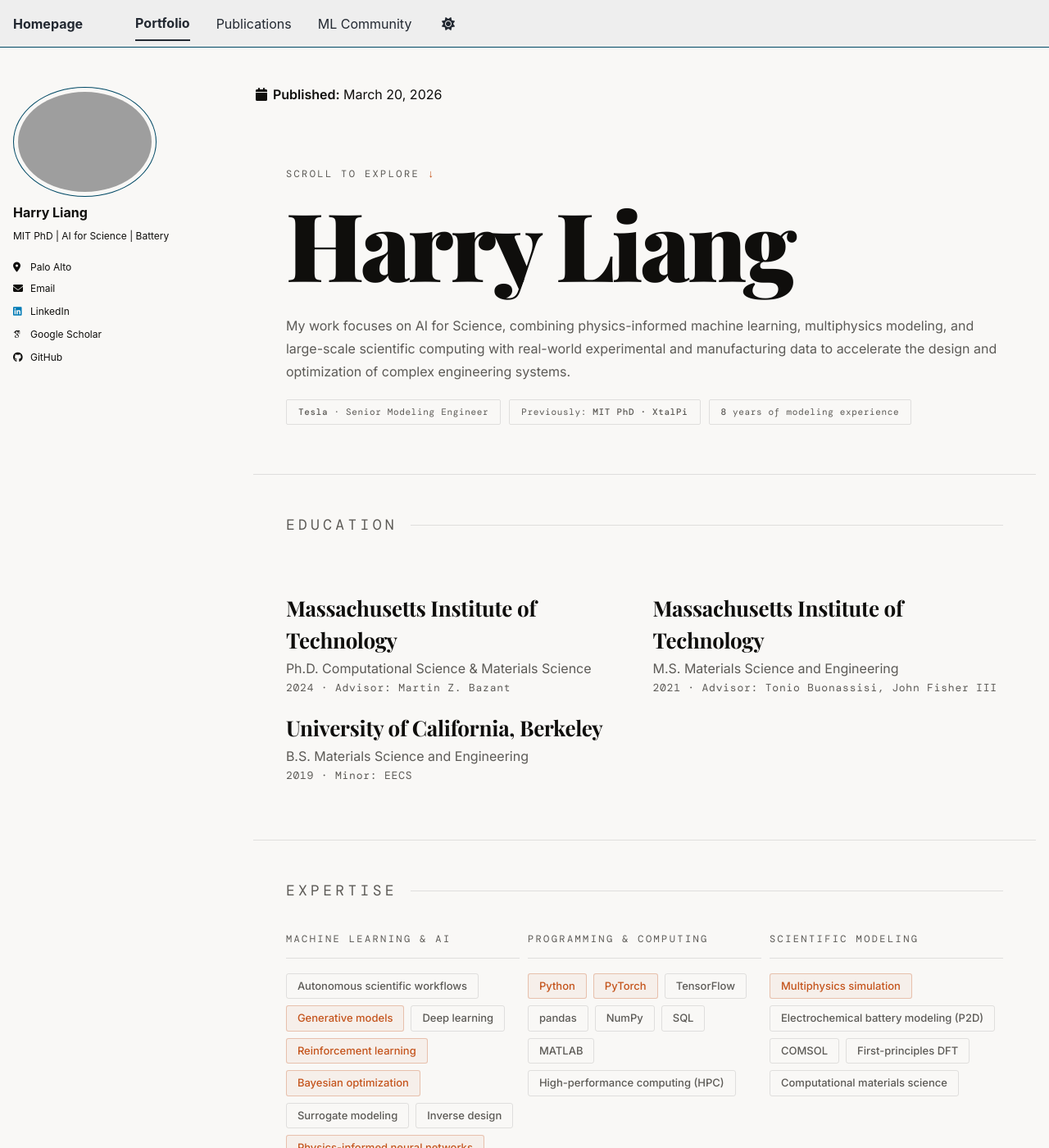
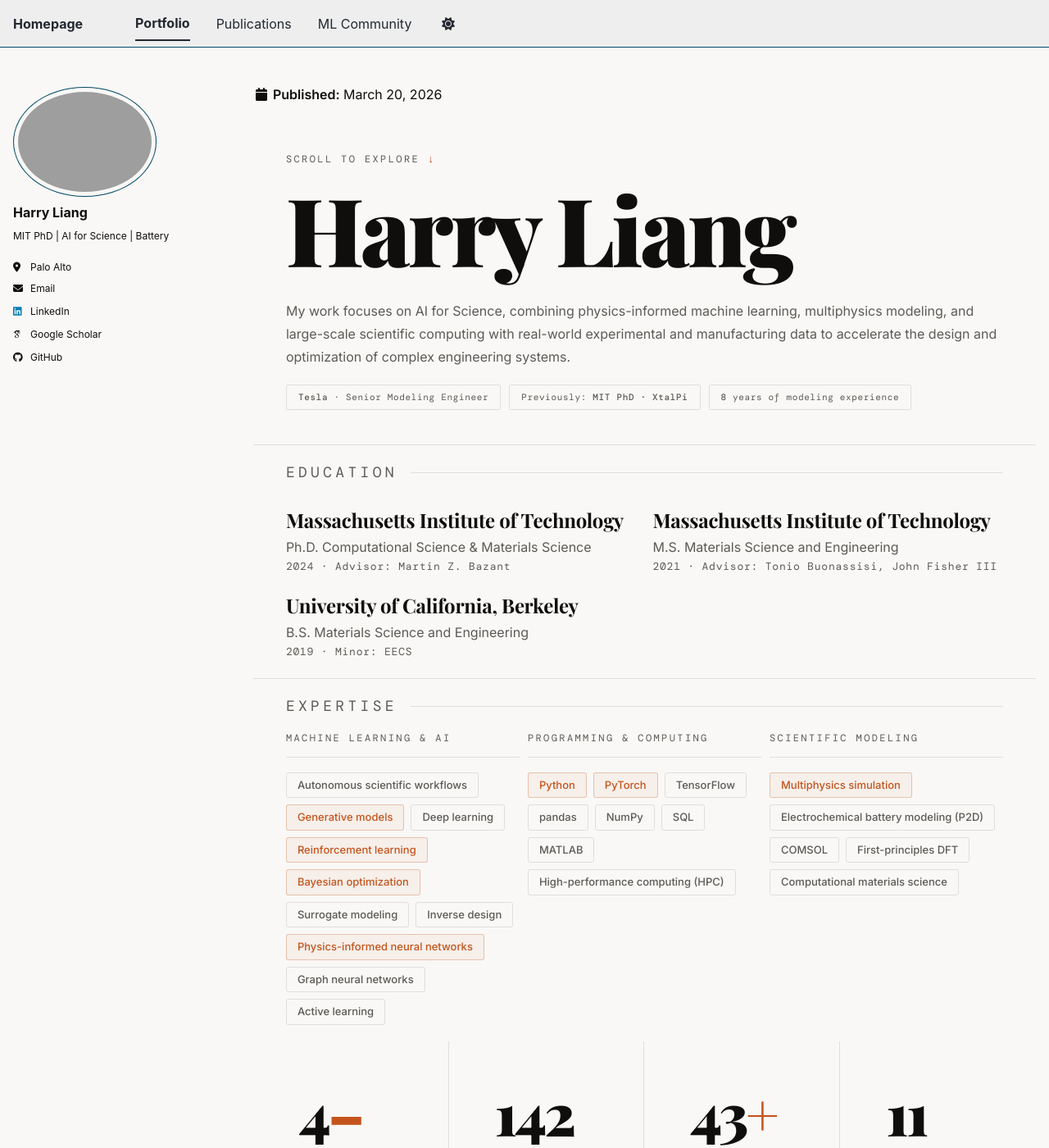
Before and after one commit to HarryQL/HarryQL.github.io, a Jekyll site: the page built from _portfolio/index.html, in a window 1280 px wide and 1400 px high. Shown: the whole window at 82% size. Built offline with Jekyll 4.4.1, drawn with Linux system fonts in a browser that asks for light colours; some web fonts are replaced; a script bundle is joined from its source files by our own code; library files that are not in the unit come from our copies; some of the changed text lies outside the part shown.

Commit message:
Update index.html

```diff
--- a/_portfolio/index.html
+++ b/_portfolio/index.html
@@ -66,7 +66,7 @@
       display: flex;
       flex-direction: column;
       justify-content: flex-start;
-      padding: 50px 40px 40px;
+      padding: 32px 40px 40px;
       position: relative;
     }
     .hero-eyebrow {
@@ -142,13 +142,13 @@
       max-width: none;
       width: 100%;
       margin: 0;
-      padding: 48px 40px;
+      padding: 20px 40px;
     }
-    .section-divider { border-top: 1px solid var(--line); margin-top: 20px;}
+    .section-divider { border-top: 1px solid var(--line); margin-top: 2px;}
     .section-label {
       font-family: 'DM Mono', monospace;
       font-size: 18px; letter-spacing: 0.24em; text-transform: uppercase;
-      color: var(--text-2); margin-bottom: 36px;
+      color: var(--text-2); margin-bottom: 16px;
       display: flex; align-items: center; gap: 16px;
     }
     .section-label::after { content: ''; flex: 1; height: 1px; background: var(--line); }
@@ -211,8 +211,8 @@
     .skill-tag.key { border-color: rgba(196,84,28,0.30); color: var(--accent); background: rgba(196,84,28,0.05); }
 
     /* ── EDUCATION ── */
-    .edu-row { display: grid; grid-template-columns: 1fr 1fr; gap: 20px; margin-top: 20px; padding-top: 32px;}
-    .edu-school { font-family: 'Playfair Display', serif; font-weight: 700; font-size: 26px; letter-spacing: -0.01em; color: var(--text); margin-bottom: 3px; }
+    .edu-row { display: grid; grid-template-columns: 1fr 1fr; gap: 20px; margin-top: 10px; padding-top: 10px;}
+    .edu-school { font-family: 'Playfair Display', serif; font-weight: 700; font-size: 24px; letter-spacing: -0.01em; color: var(--text); margin-bottom: 3px; }
     .edu-degree { font-size: 16px; color: var(--text-2); margin-bottom: 2px; }
     .edu-meta { font-family: 'DM Mono', monospace; font-size: 13px; letter-spacing: 0.06em; color: var(--text-2); }
 
@@ -574,24 +574,6 @@
     </div>
 
 
-    <!-- CONTACT -->
-    <section class="contact-section" id="contact">
-      <div class="contact-eyebrow">Get in touch</div>
-      <h2 class="contact-heading reveal">
-        Let's build<br><em>something.</em>
-      </h2>
-      <div class="contact-btns">
-        <a href="mailto:liangqiaohao@gmail.com" class="contact-btn primary">Send a message</a>
-        <a href="https://linkedin.com/in/harliang" class="contact-btn secondary" target="_blank" rel="noopener">LinkedIn</a>
-        <a href="https://github.com/harliang" class="contact-btn secondary" target="_blank" rel="noopener">GitHub</a>
-      </div>
-    </section>
-
-    <!-- FOOTER -->
-    <footer>
-      <div class="footer-text">Harry Liang · 2026</div>
-      <div class="footer-text">Senior Modeling Engineer · Palo Alto, CA</div>
-    </footer>
 
   </main>
 
```
